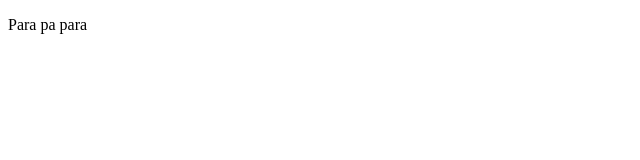
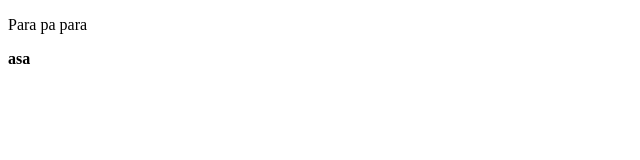
Before and after one commit to Shyam-nt/localrepo, a plain HTML site: page index.html in a window 1280 px wide. Shown: the full height of the page, 0-640 px from the left. Drawn offline with Linux system fonts and the light colour scheme.

Commit message:
Add b tag

```diff
--- a/index.html
+++ b/index.html
@@ -7,5 +7,6 @@
 </head>
 <body>
     <p>Para pa para</p>
+    <b>asa</b>
 </body>
 </html>
```
